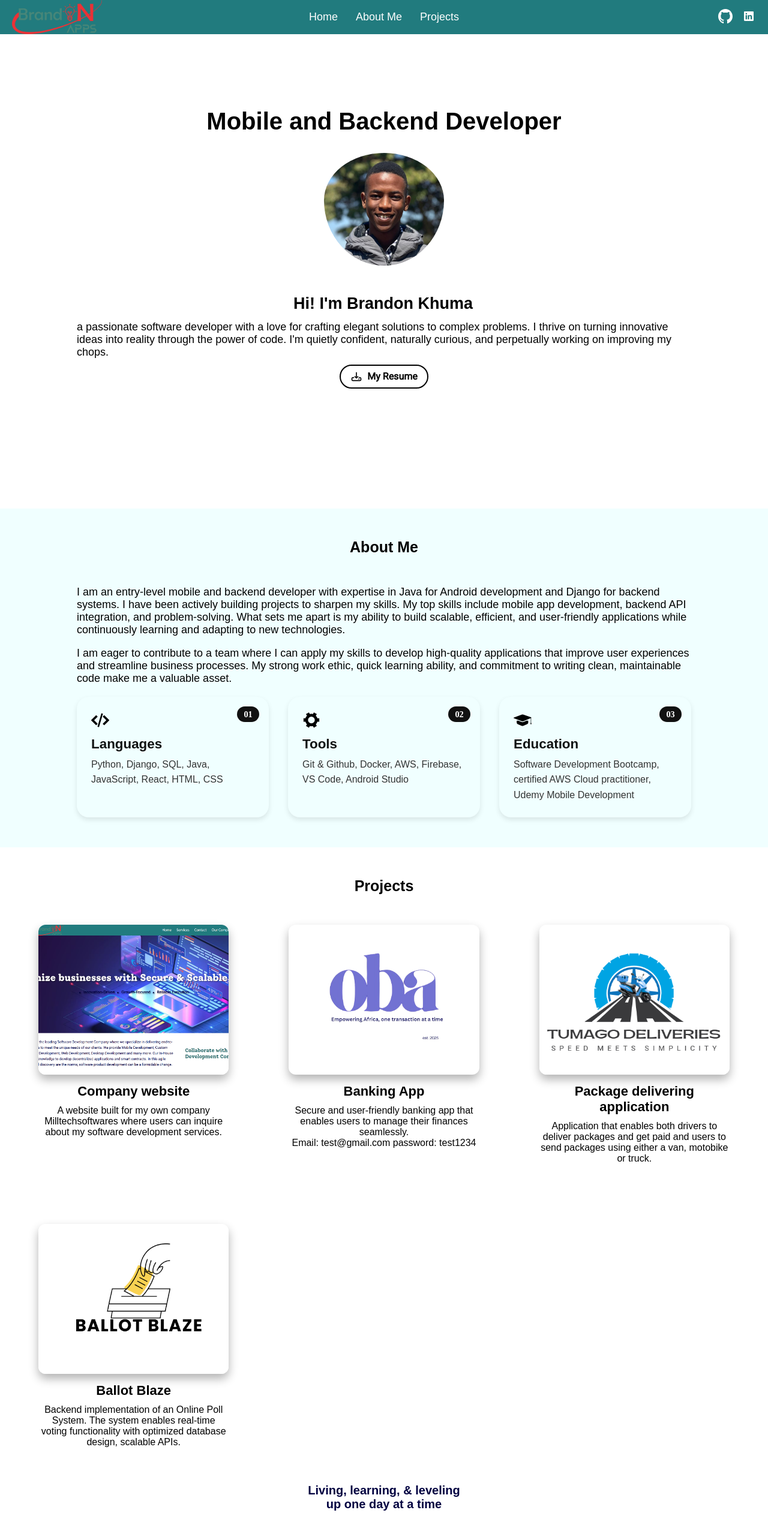
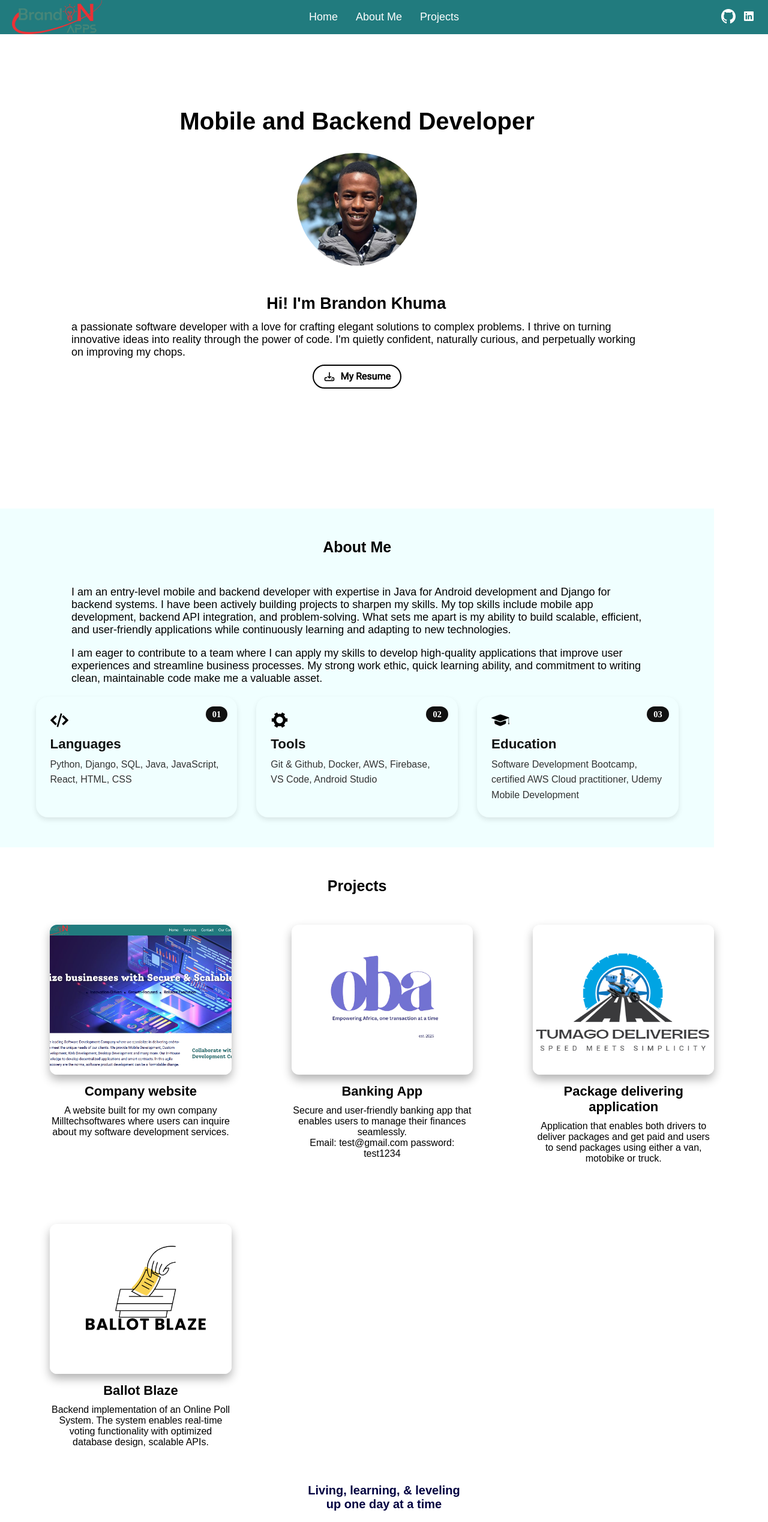
Before and after one commit to Brandonkhumalo/portfolio_website, a React (Vite) app: page / in a window 1280 px wide. Shown: the top 2538 px of the page at 60% size. Built offline with nearby package versions, Linux system fonts and the light colour scheme; a web font is replaced by a local one.

Commit message:
updated css

```diff
--- a/src/components/projects.jsx
+++ b/src/components/projects.jsx
@@ -89,8 +89,7 @@ function Projects() {
     return (
         <div
             ref={containerRef}
-            className={`projectsContainer ${isVisible ? "slideUp" : ""}`}
-        >
+            className={`projectsContainer ${isVisible ? "slideUp" : ""}`}>
             <div className="about">Projects</div>
 
             <div className="gallery">
--- a/src/styles/about.css
+++ b/src/styles/about.css
@@ -54,8 +54,8 @@
   background-color: azure;
   padding-top: 20px;
   padding-bottom: 50px;
-  padding-left: 10%;
-  padding-right: 10%;
+  padding-left: 5%;
+  padding-right: 5%;
   opacity: 0;
   transform: translateX(100px);
 }
--- a/src/styles/footer.css
+++ b/src/styles/footer.css
@@ -7,6 +7,7 @@
     display: flex;
     flex-direction: column;
     align-items: center;
+    width: 100%;
 }
 
 .Clogo{
--- a/src/styles/home.css
+++ b/src/styles/home.css
@@ -7,6 +7,7 @@
 .homeCont {
     margin-top: 180px;
     background-color: white;
+    width: 93%;
 }
 
 .homeTop {
--- a/src/styles/navbar.css
+++ b/src/styles/navbar.css
@@ -58,7 +58,7 @@
   flex: 1;
   display: flex;
   justify-content: flex-end;
-  gap: 15px;
+  gap: 10px;
   align-items: center;
 }
 
--- a/src/styles/projects.css
+++ b/src/styles/projects.css
@@ -8,6 +8,7 @@
   opacity: 0;
   transform: translateY(100px);
   transition: opacity 0.6s ease-out, transform 0.6s ease-out;
+  width: 100%;
 }
 
 .projectsContainer.slideUp {
@@ -19,8 +20,7 @@
   display: grid;
   gap: 100px;
   grid-template-columns: repeat(1, 1fr); /* Mobile default: 1 column */
-  margin-left: 5%;
-  margin-right: 5%;
+  padding-left: 7%;
 }
 
 @media (min-width: 768px) {
```
